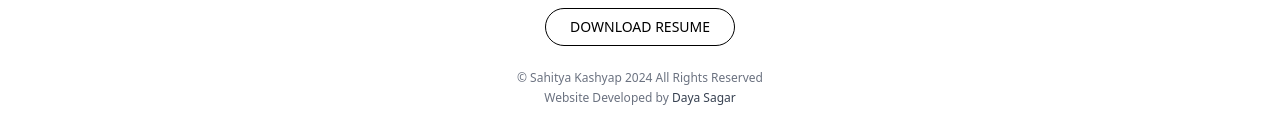
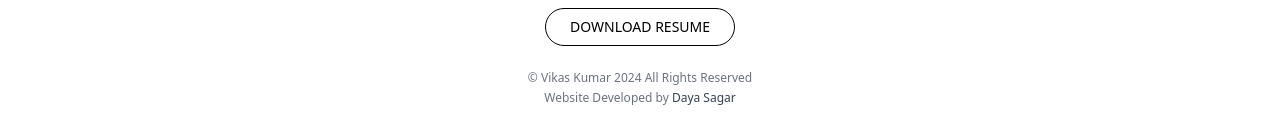
Before and after one commit to Vk497030/Myportfolio, a React (Vite) app: page / in a window 1280 px wide. Shown: the part 1233-1368 px from the top of the page. Built offline with nearby package versions, Linux system fonts and the light colour scheme.

Commit message:
Footer changes

```diff
--- a/src/components/portfolio/Footer.jsx
+++ b/src/components/portfolio/Footer.jsx
@@ -7,17 +7,17 @@ const Footer = () => {
     <footer className="bg-white py-8 px-4 mt-10">
       <div className="container mx-auto flex flex-col  items-center">
         <div className="flex space-x-6 mb-6">
-          <Link to="https://www.linkedin.com/in/sahityakashyap/" target='_blank' className="text-black hover:text-gray-600">
+          <Link to="https://www.linkedin.com/in/vikaskrdesigns/" target='_blank' className="text-black hover:text-gray-600">
             <LinkedinIcon size={24} />
             <span className="sr-only">LinkedIn</span>
           </Link>
 
-          <Link to="https://www.behance.net/gallery/206534693/Industrial-Design-Portfolio-2024" target='_blank' className="text-black hover:text-gray-600">
+          <Link to="https://www.behance.net/vikaskr" target='_blank' className="text-black hover:text-gray-600">
           <i className="fa-brands text-[25px] mt-[1px] mt fa-behance"></i>
 
             <span className="sr-only">Behance</span>
           </Link>
-          <Link to="https://www.instagram.com/sahityakashyap.in/" target='_blank' className="text-black hover:text-gray-600">
+          <Link to="https://www.instagram.com/vikas.k.r/" target='_blank' className="text-black hover:text-gray-600">
             <Instagram size={24} />
             <span className="sr-only">Instagram</span>
           </Link>
@@ -26,7 +26,7 @@ const Footer = () => {
           DOWNLOAD RESUME
         </Link>
         <p className="text-xs text-gray-500">
-          © Sahitya Kashyap 2024 All Rights Reserved
+          © Vikas Kumar 2024 All Rights Reserved
         </p>
         <p className='text-xs text-gray-500 mt-1 '>Website Developed by <Link to="https://www.linkedin.com/in/daya-sagar-903676179?lipi=urn%3Ali%3Apage%3Ad_flagship3_profile_view_base_contact_details%3Bepu1n%2F1zTYqXbC%2BSnGKq6A%3D%3D" target='_blank' className='hover:underline text-gray-700'>Daya Sagar</Link> </p>
       </div>
```
